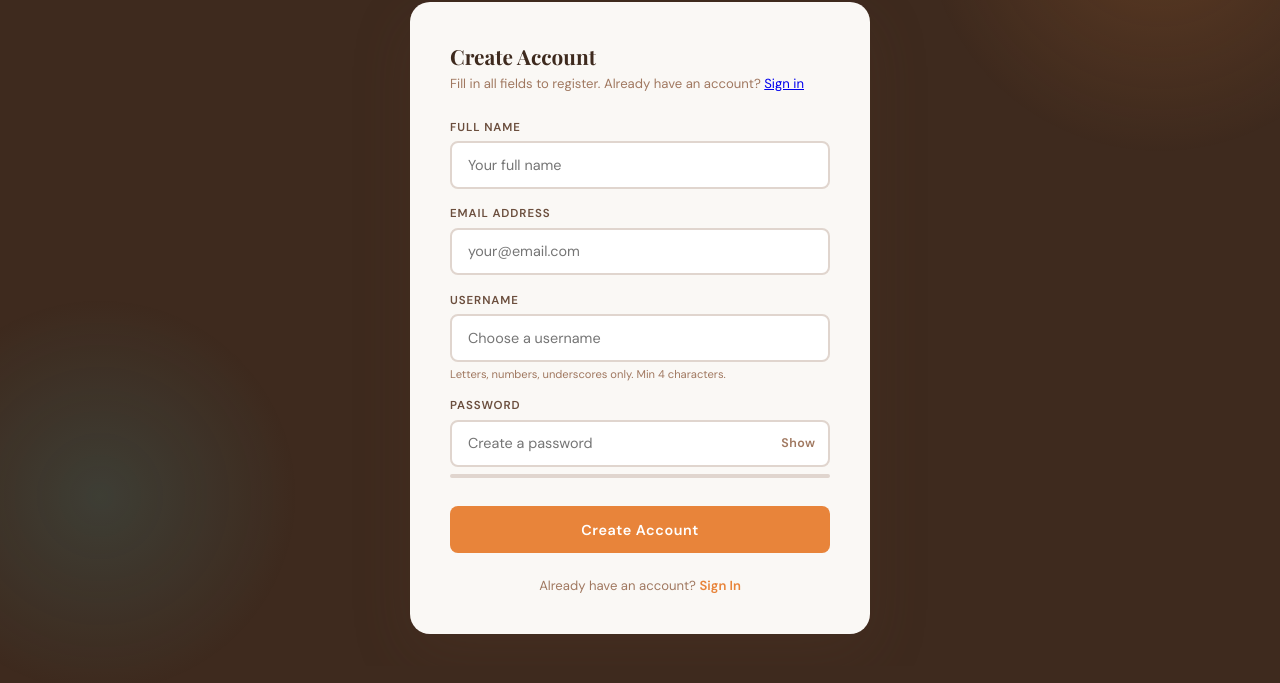
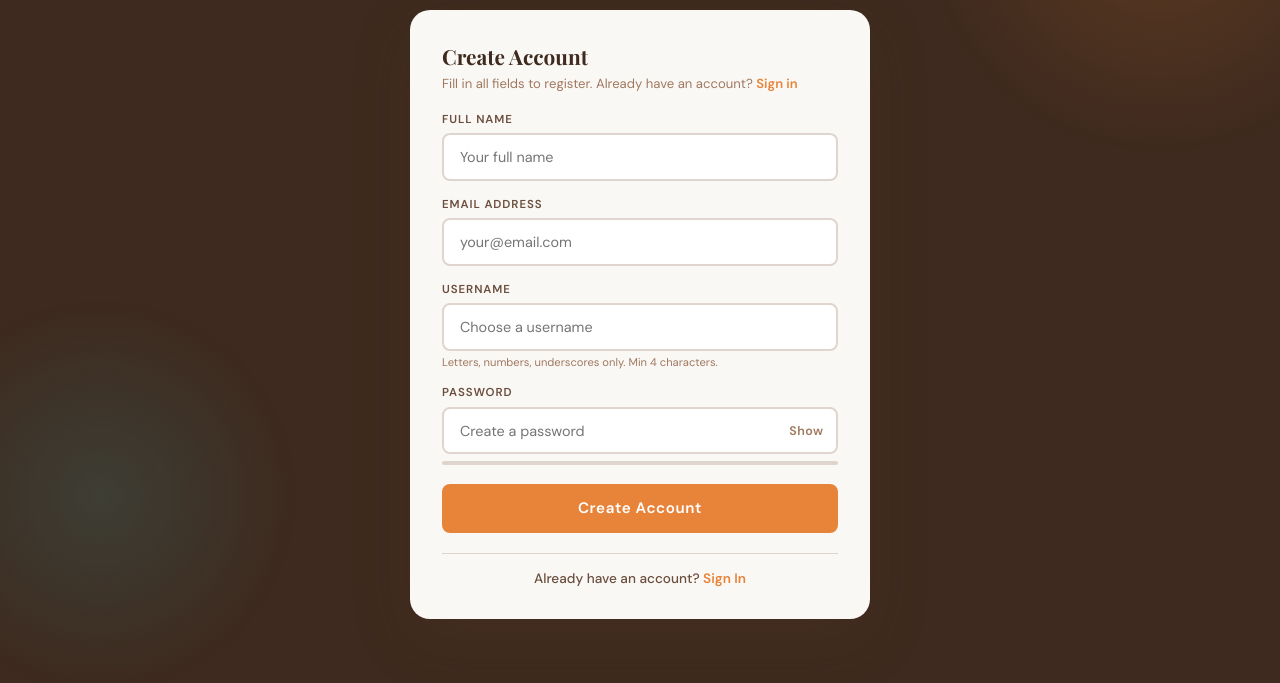
Before and after one commit to Masopha/beautifulgate, a plain HTML site: page frontend/register.html in a window 1280 px wide. Shown: the part 204-887 px from the top of the page. Drawn offline with nearby package versions, Linux system fonts and the light colour scheme.

Commit message:
Update register.html

```diff
--- a/frontend/register.html
+++ b/frontend/register.html
@@ -25,17 +25,22 @@
       --transition:   0.4s cubic-bezier(0.25,0.46,0.45,0.94);
     }
     *, *::before, *::after { box-sizing: border-box; margin: 0; padding: 0; }
+    html { font-size: 16px; }
+
     body {
       font-family: 'DM Sans', sans-serif;
       background: var(--brown-dark);
       min-height: 100vh;
+      /* KEY FIX: allow scroll */
+      overflow-x: hidden;
+      overflow-y: auto;
       display: flex;
-      align-items: center;
+      align-items: flex-start;
       justify-content: center;
-      padding: 2rem;
+      padding: 2rem 1rem;
       position: relative;
-      overflow-x: hidden;
     }
+
     body::before {
       content: '';
       position: fixed;
@@ -44,6 +49,7 @@
       background: radial-gradient(circle, rgba(232,132,58,0.18) 0%, transparent 70%);
       border-radius: 50%;
       pointer-events: none;
+      z-index: 0;
     }
     body::after {
       content: '';
@@ -53,16 +59,21 @@
       background: radial-gradient(circle, rgba(61,184,193,0.14) 0%, transparent 70%);
       border-radius: 50%;
       pointer-events: none;
+      z-index: 0;
     }
+
     .auth-wrap {
       position: relative;
       z-index: 2;
       width: 100%;
       max-width: 460px;
+      margin: auto 0;
+      padding: 1rem 0 2rem;
     }
+
     .auth-brand {
       text-align: center;
-      margin-bottom: 2rem;
+      margin-bottom: 1.5rem;
     }
     .brand-logo {
       width: 72px; height: 72px;
@@ -84,12 +95,14 @@
     }
     .brand-name span { color: var(--teal); }
     .brand-sub { color: var(--brown-light); font-size: 0.82rem; margin-top: 0.3rem; }
+
     .auth-card {
       background: var(--off-white);
       border-radius: 20px;
-      padding: 2.5rem;
+      padding: 2rem;
       box-shadow: var(--shadow-lg);
     }
+
     .auth-card h2 {
       font-family: 'Playfair Display', serif;
       font-size: 1.3rem;
@@ -99,10 +112,13 @@
     .auth-card .sub {
       color: var(--text-light);
       font-size: 0.82rem;
-      margin-bottom: 1.75rem;
+      margin-bottom: 1.25rem;
     }
+    .auth-card .sub a { color: var(--orange); font-weight: 600; text-decoration: none; }
+    .auth-card .sub a:hover { color: var(--orange-light); }
+
     .fg {
-      margin-bottom: 1.1rem;
+      margin-bottom: 1rem;
       display: flex;
       flex-direction: column;
     }
@@ -135,8 +151,9 @@
       color: var(--text-light);
       margin-top: 0.3rem;
     }
+
     .pw-wrap { position: relative; }
-    .pw-wrap input { padding-right: 3rem; }
+    .pw-wrap input { padding-right: 3.5rem; }
     .pw-toggle {
       position: absolute;
       right: 0.9rem; top: 50%;
@@ -151,6 +168,7 @@
       padding: 0;
       font-family: 'DM Sans', sans-serif;
     }
+
     .strength-bar {
       height: 4px;
       border-radius: 2px;
@@ -169,6 +187,7 @@
       color: var(--text-light);
       margin-top: 0.2rem;
     }
+
     .btn-auth {
       width: 100%;
       padding: 0.9rem;
@@ -177,15 +196,21 @@
       background: var(--orange);
       color: #fff;
       font-family: 'DM Sans', sans-serif;
-      font-size: 0.9rem;
+      font-size: 0.95rem;
       font-weight: 600;
       letter-spacing: 0.04em;
       cursor: pointer;
       transition: var(--transition);
       margin-top: 0.5rem;
+      display: block;
     }
-    .btn-auth:hover { background: var(--orange-light); transform: translateY(-2px); box-shadow: var(--shadow-md); }
+    .btn-auth:hover {
+      background: var(--orange-light);
+      transform: translateY(-2px);
+      box-shadow: var(--shadow-md);
+    }
     .btn-auth:disabled { opacity: 0.6; cursor: not-allowed; transform: none; }
+
     .error-msg {
       background: #fef2f2;
       border: 1px solid #fca5a5;
@@ -206,18 +231,29 @@
       margin-bottom: 1rem;
       display: none;
     }
+
+    /* ALWAYS VISIBLE sign-in link */
     .auth-footer {
       text-align: center;
-      margin-top: 1.5rem;
-      color: var(--text-light);
-      font-size: 0.82rem;
+      margin-top: 1.25rem;
+      padding-top: 1rem;
+      border-top: 1px solid #e0d5ce;
+      color: var(--text-mid);
+      font-size: 0.85rem;
+      font-weight: 500;
     }
     .auth-footer a {
       color: var(--orange);
-      font-weight: 600;
+      font-weight: 700;
       text-decoration: none;
     }
     .auth-footer a:hover { color: var(--orange-light); }
+
+    @media (max-width: 480px) {
+      body { padding: 1rem 0.75rem; }
+      .auth-card { padding: 1.5rem; }
+      .brand-name { font-size: 1.3rem; }
+    }
   </style>
 </head>
 <body>
@@ -225,7 +261,8 @@
 <div class="auth-wrap">
   <div class="auth-brand">
     <div class="brand-logo">
-      <img src="images/logo1.jpeg" alt="Beautiful Gate" onerror="this.parentElement.style.background='var(--orange)';this.remove()"/>
+      <img src="images/logo1.jpeg" alt="Beautiful Gate"
+           onerror="this.parentElement.style.background='var(--orange)';this.remove()"/>
     </div>
     <div class="brand-name">beautiful<span>gate</span></div>
     <p class="brand-sub">Lesotho &mdash; Create your account</p>
@@ -241,21 +278,22 @@
     <form id="reg-form" onsubmit="doRegister(event)" novalidate>
       <div class="fg">
         <label for="r-fullname">Full Name</label>
-        <input type="text" id="r-fullname" placeholder="Your full name" required/>
+        <input type="text" id="r-fullname" placeholder="Your full name" required autocomplete="name"/>
       </div>
       <div class="fg">
         <label for="r-email">Email Address</label>
-        <input type="email" id="r-email" placeholder="your@email.com" required/>
+        <input type="email" id="r-email" placeholder="your@email.com" required autocomplete="email"/>
       </div>
       <div class="fg">
         <label for="r-username">Username</label>
-        <input type="text" id="r-username" placeholder="Choose a username" required/>
+        <input type="text" id="r-username" placeholder="Choose a username" required autocomplete="username"/>
         <span class="hint">Letters, numbers, underscores only. Min 4 characters.</span>
       </div>
       <div class="fg">
         <label for="r-password">Password</label>
         <div class="pw-wrap">
-          <input type="password" id="r-password" placeholder="Create a password" required oninput="checkStrength(this.value)"/>
+          <input type="password" id="r-password" placeholder="Create a password" required
+                 oninput="checkStrength(this.value)" autocomplete="new-password"/>
           <button type="button" class="pw-toggle" onclick="togglePw('r-password',this)">Show</button>
         </div>
         <div class="strength-bar"><div class="strength-fill" id="strength-fill"></div></div>
@@ -339,7 +377,7 @@ async function doRegister(e) {
       btn.textContent = 'Create Account';
     }
   } catch (err) {
-    showErr('Cannot connect to server.');
+    showErr('Cannot connect to server. Please try again.');
     btn.disabled = false;
     btn.textContent = 'Create Account';
   }
```
